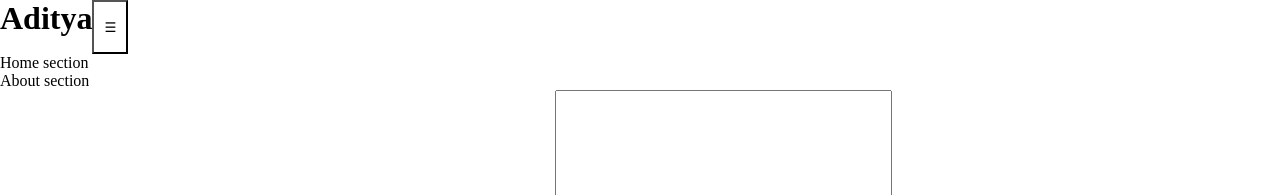
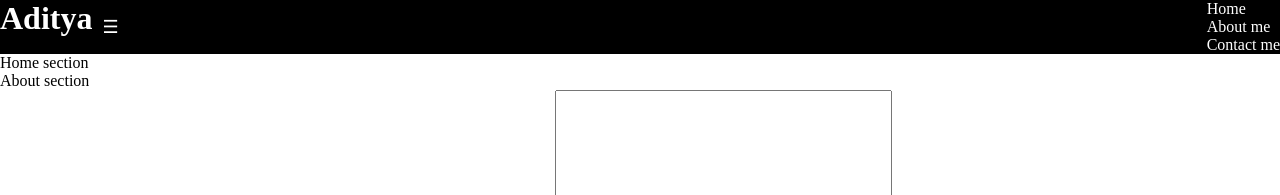
Before and after one commit to Aditya-Attrish/Portfolio, a plain HTML site: page index.html in a window 1280 px wide. Shown: the top 195 px of the page. Drawn offline with Linux system fonts and the light colour scheme.

Commit message:
update css/utilities.css

```diff
--- a/css/utilities.css
+++ b/css/utilities.css
@@ -1,6 +1,11 @@
 *{
 	margin: 0;
 	padding: 0;
+}
+
+.header{
+	position: sticky;
+	background-color: #000;
 }
 
 .nav-list{
@@ -12,12 +17,9 @@
 	color: #fff;
 }
 
+/*Flexbox*/
 .d-flex{
   display: flex;
-}
-
-.mx-1{
-  margin: 0 10px;
 }
 
 .justify-between{
@@ -28,7 +30,25 @@
   align-items: center;
 }
 
+/*margin*/
+.mx-1{
+  margin: 0 10px;
+}
+
+/* Button */
 .butt{
   padding: 5px 10px;
   background-color: transparent;
+  font-size: 18px;
+  border: none;
 }
+
+.butt:active{
+	border-radius: 5px;
+	border: 2px solid #fff;
+}
+
+/* foreground & background color */
+.color-white{
+	color: #fff;
+}
```
